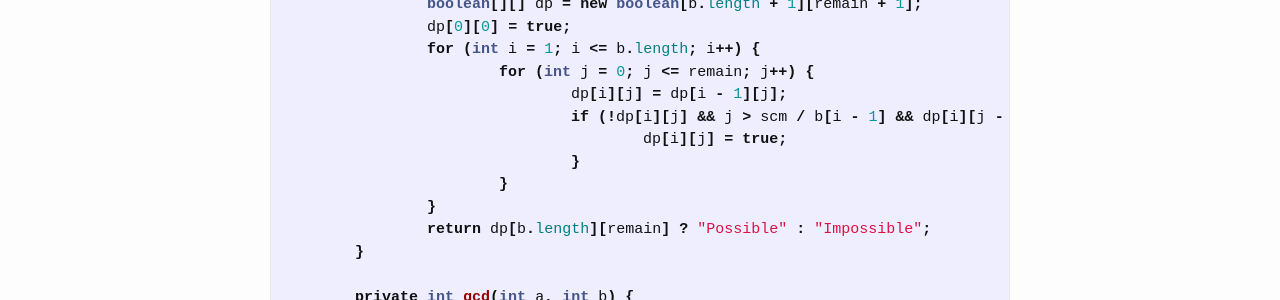
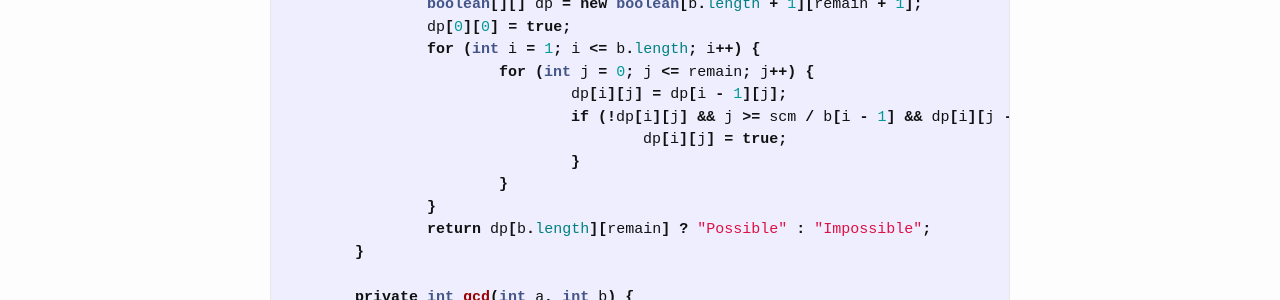
Before and after one commit to likesky3/likesky3.github.com, a Jekyll site: the page built from _posts/2017-05-26-DivisibleSet.md, in a window 1280 px wide. Shown: the part 1424-1724 px from the top of the page. Built offline with Jekyll 4.4.1, drawn with Linux system fonts in a browser that asks for light colours.

```diff
--- a/_posts/2017-05-26-DivisibleSet.md
+++ b/_posts/2017-05-26-DivisibleSet.md
@@ -65,7 +65,7 @@ dp[i][j]表示前面i项 能否装满 j的容量，其实是前面i项能否凑
 		for (int i = 1; i <= b.length; i++) {
 			for (int j = 0; j <= remain; j++) {
 				dp[i][j] = dp[i - 1][j];
-				if (!dp[i][j] && j > scm / b[i - 1] && dp[i][j - scm / b[i - 1]]); {
+				if (!dp[i][j] && j >= scm / b[i - 1] && dp[i][j - scm / b[i - 1]]); {
 					dp[i][j] = true;
 				}
 			}
```
